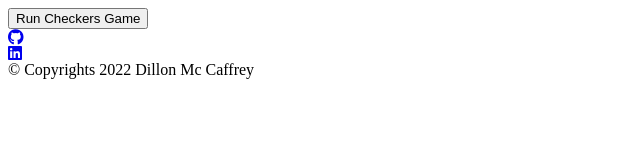
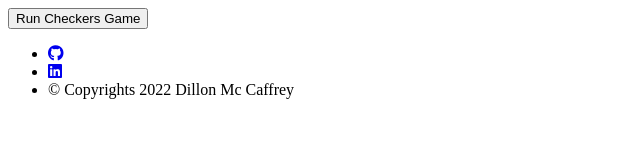
Before and after one commit to dmccaffrey01/CI_PP3_CHECKERS_GAME, a website: page views/index.html in a window 1280 px wide. Shown: the whole page, without its empty margins (0-640 px from the left). Drawn offline with Linux system fonts and the light colour scheme.

Commit message:
Fix styling

```diff
--- a/views/index.html
+++ b/views/index.html
@@ -6,17 +6,17 @@
     </section>
     <!-- Footer -->
     <footer>
-        <div class="footer-content">
-          <div class="footer-item">
+        <ul class="footer-content">
+          <li class="footer-item">
             <a href="https://github.com/dmccaffrey01/CI_PP3_CHECKERES_GAME/" target="_blank" rel="noopener" aria-label="View the project on GitHub page"><i class="fab fa-github"></i></a>
-          </div>
-          <div class="footer-item">
+          </li>
+          <li class="footer-item">
             <a href="https://www.linkedin.com/in/dillon-mc-caffrey-ab4771227/" target="_blank" rel="noopener" aria-label="Visit developer's LinkedIn (opens in new tab)"><i class="fab fa-linkedin"></i></a>
-          </div>
-          <div class="footer-item">
+          </li>
+          <li class="footer-item">
             © Copyrights 2022 Dillon Mc Caffrey
-          </div>
-        </div>
+          </li>
+        </ul>
     </footer>
 
     <!-- Font Awesome script -->
@@ -25,7 +25,7 @@
     <script>
         var term = new Terminal({
             cols: 120,
-            rows: 40
+            rows: 60
         });
         term.open(document.getElementById('terminal'));
         term.writeln('Running startup command: python3 run.py');
```
